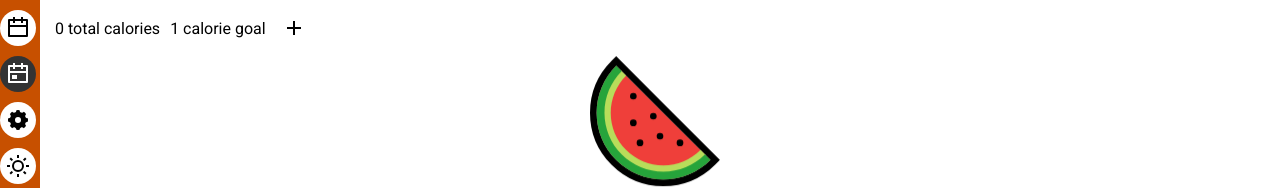
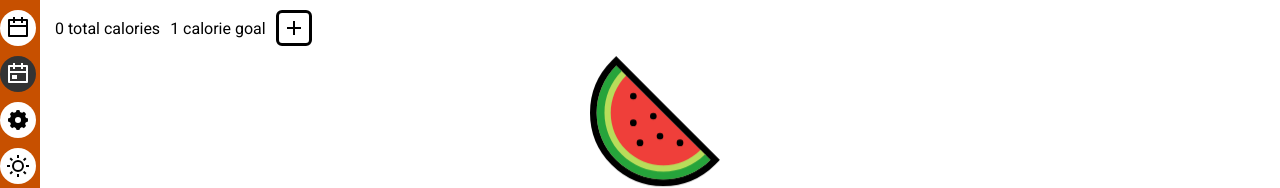
Before and after one commit to colorlessenergy/calorie-tracker, a Next.js app: page /day/1 in a window 1280 px wide. Shown: the top 188 px of the page. Built offline with nearby package versions, Linux system fonts and the light colour scheme.

Commit message:
modify food block button styles

```diff
--- a/pages/day/[date]/index.js
+++ b/pages/day/[date]/index.js
@@ -266,7 +266,7 @@ export default function Date() {
                 <button
                     onClick={() => addEmptyFoodBlock()}
                     title="add food block"
-                    className="icon mr-1"
+                    className="icon icon--food-block-button mr-1"
                 >
                     <svg
                         xmlns="http://www.w3.org/2000/svg"
@@ -283,7 +283,7 @@ export default function Date() {
                     <button
                         onClick={toggleDuplicatePreviousFoodBlocksModal}
                         title="duplicate previous food blocks"
-                        className="icon"
+                        className="icon icon--food-block-button"
                     >
                         <svg
                             xmlns="http://www.w3.org/2000/svg"
--- a/styles/module.scss
+++ b/styles/module.scss
@@ -223,6 +223,11 @@ body.modal-is-open {
     background-color: #ffffff;
 }
 
+.icon--food-block-button {
+    border: 3px solid #000000;
+    border-radius: 6px;
+}
+
 .icon-active {
     background-color: #333333;
 }
```
